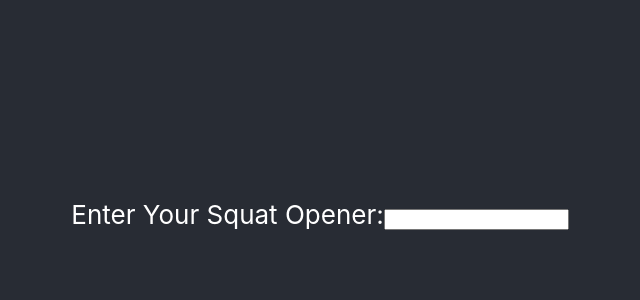
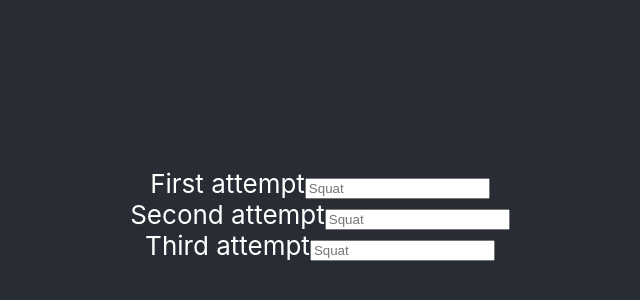
Before and after one commit to vandojo/openPowerlifting, a React (Create React App) app in the folder client/: page / in a window 1280 px wide. Shown: the part 186-486 px from the top of the page, without its empty margins (320-960 px from the left). Built offline with nearby package versions, Linux system fonts and the light colour scheme.

Commit message:
refactored some form elements into separate components.

```diff
--- a/client/src/App.js
+++ b/client/src/App.js
@@ -5,7 +5,9 @@ function App() {
   return (
     <div className="App">
       <header className="App-header">
-        <Form />
+        <Form liftType={"Squat"} attemptNo={"First"} />
+        <Form liftType={"Squat"} attemptNo={"Second"} />
+        <Form liftType={"Squat"} attemptNo={"Third"} />
       </header>
     </div>
   );
--- a/client/src/components/form.js
+++ b/client/src/components/form.js
@@ -1,18 +1,9 @@
-import {useState} from "react";
+import {FormInput} from "./forminput";
 
-export function Form() {
-  const [squatOpener, setSquatOpener] = useState("");
-
-  const handleChange = (e) => {
-    setSquatOpener(e.target.value);
-  };
-
+export function Form({attemptNo, liftType}) {
   return (
     <form>
-      <label>
-        Enter Your Squat Opener:
-        <input type="text" value={squatOpener} onChange={handleChange} />
-      </label>
+      <FormInput attemptNo={attemptNo} liftType={liftType} />
     </form>
   );
 }
--- /dev/null
+++ b/client/src/components/forminput.js
@@ -0,0 +1,22 @@
+import {useState} from "react";
+
+export function FormInput({attemptNo, liftType}) {
+  const [lift, setLift] = useState("");
+
+  const handleChange = (e) => {
+    setLift(e.target.value);
+    console.log(lift);
+  };
+
+  return (
+    <label>
+      {attemptNo} attempt
+      <input
+        type="text"
+        value={lift}
+        onChange={handleChange}
+        placeholder={liftType}
+      />
+    </label>
+  );
+}
```
